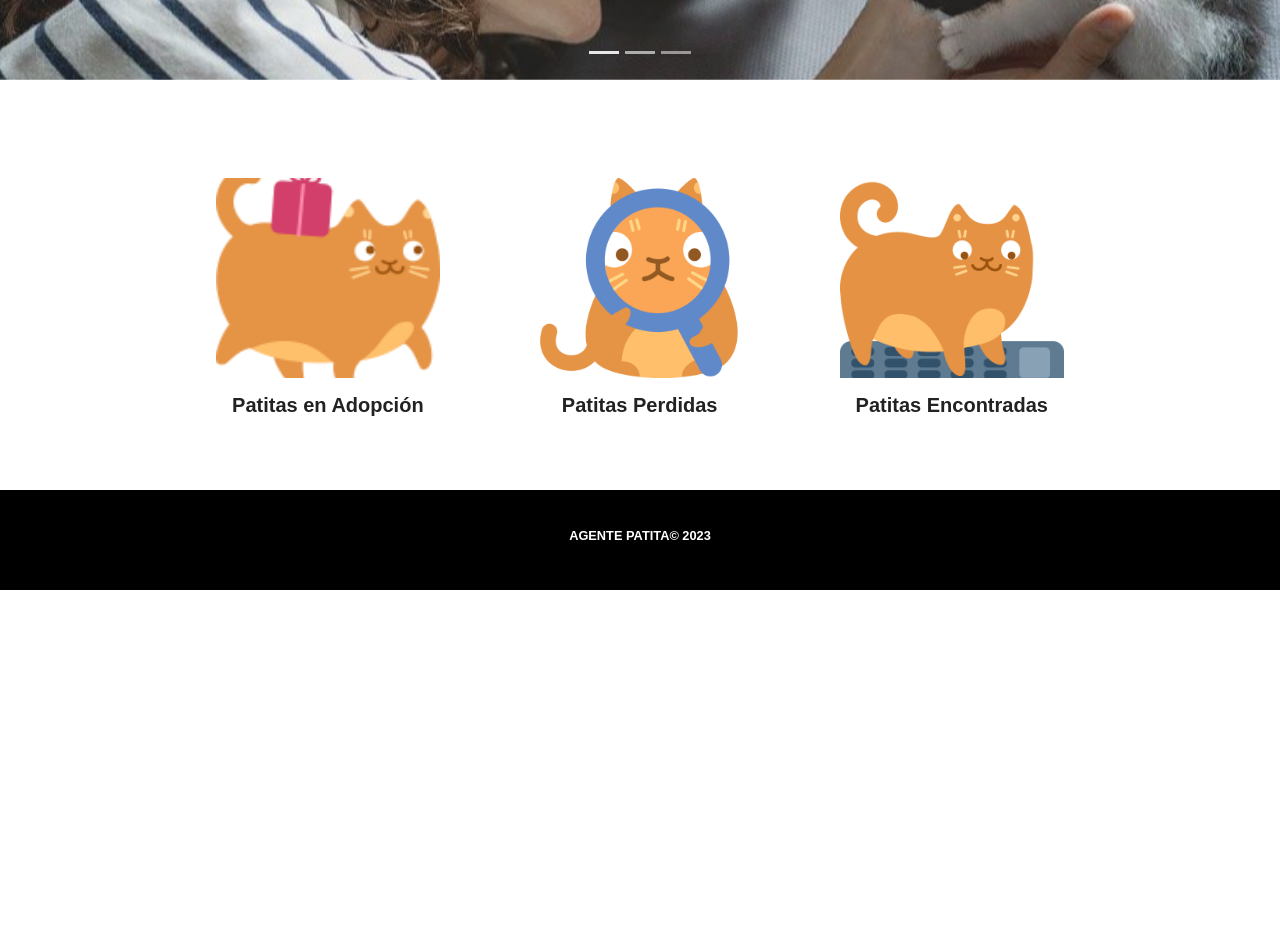
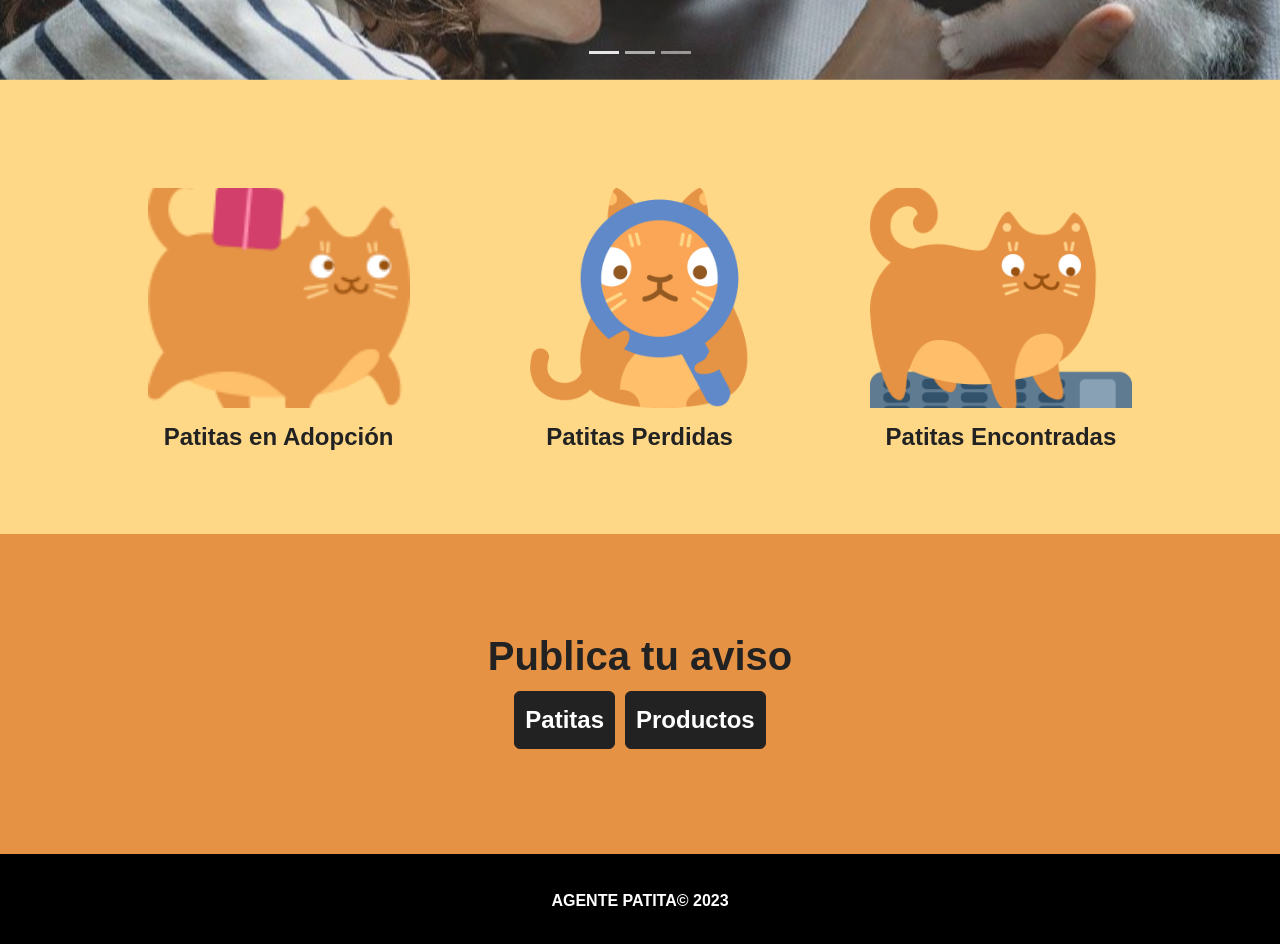
Before and after one commit to Betacor/agentepatita, a Vue app: page / in a window 1280 px wide. Shown: the part 500-1444 px from the top of the page. Before the commit the page ends 1090 px from the top, so only its background shows below. Built offline with nearby package versions, Linux system fonts and the light colour scheme; a web font is replaced by a local one.

Commit message:
Cambia fondo a tonos amarillos, agrega quienes somos y contacto

```diff
--- a/src/App.vue
+++ b/src/App.vue
@@ -7,4 +7,8 @@
 
 <style>
 
+#app{
+  background-color: #ffd887;
+
+}
 </style>
--- a/src/components/AccesoPatitas.vue
+++ b/src/components/AccesoPatitas.vue
@@ -44,16 +44,26 @@
 
   <style scoped>
 
+*{
+  background-color: #ffd887;
+
+}
+
 .container {
   display: flex;
   flex-wrap: wrap;
   justify-content: center;
   margin-top: 3em;
+  /* background-color: #ffd887; */
 }
 
 .card {
-  margin: 50px;
+  margin: 30px;
+  padding: 30px;
   border: 0;
+  background-color: #ffd887;
+
+
 }
 
 .card img {
@@ -65,12 +75,13 @@
 }
 
 .card-img-top {
-  height: 200px; /* ajustar según sea necesario */
-  object-fit: cover; /* para asegurarse de que las imágenes se ajusten al tamaño especificado sin deformarse */
+  height: 220px; /* ajustar según sea necesario */
+  object-fit: cover; /*para asegurarse de que las imágenes se ajusten al tamaño especificado sin deformarse */
 }
 
 .card-title{
   text-align: center;
+  font-size: 1.5em;
 }
 
 </style>
--- /dev/null
+++ b/src/components/AgentePatita.vue
@@ -0,0 +1,56 @@
+<template>
+
+	<div class="container-fluid">
+    <div class="agente col-7">
+      <img src="../assets/img/cat_perdidos.png" alt="">
+      <div>
+        <h5>AgentePatita es un portal de servicio y de ayuda comunitaria dedicado a toda aquella persona que desee adoptar o dar en adopción una mascota, y buscar aquellas que están perdidas o a sus dueños.</h5>
+        <h5>En este espacio también podras acceder a otros portales de productos recomendados para su compra y así regalonear a nuestros peludos con los mejores gadgets.</h5>
+        <h4>Espero que éste espacio sea de tu agrado, si tienes dudas y/o sugerencias del sitio, no dudes en contactarme.</h4>
+        <h4>Saludos de patita Amiga🐾</h4>
+
+      </div>
+
+
+
+
+    </div>
+  </div>
+
+
+</template>
+
+<script setup>
+
+</script>
+
+<style scoped>
+
+h1{
+  display: block;
+}
+
+.container-fluid{
+  background-color: #ffd887;
+  height: auto;
+  display: flex;
+  justify-content: center;
+  align-items: center;
+}
+
+.agente{
+  display: flex;
+  justify-content: center;
+  align-items: center;
+}
+
+img{
+  margin: 2em;
+}
+
+p{
+  font-size: 1.5em;
+  font-weight: bold;
+}
+
+</style>
--- a/src/components/Carousel.vue
+++ b/src/components/Carousel.vue
@@ -10,21 +10,21 @@
       <div class="carousel-item active">
         <img src="../assets/img/gato-mano.jpeg" class="d-block w-100" alt="...">
         <div class="carousel-caption d-none d-md-block">
-          <h5>PATITAS EN ADOPCION</h5>
+          <h5 class="lead">PATITAS EN ADOPCION</h5>
           <p>Adopta una mascota y dale un hogar</p>
         </div>
       </div>
       <div class="carousel-item">
         <img src="../assets/img/encontrados.png" class="d-block w-100" alt="...">
         <div class="carousel-caption d-none d-md-block">
-          <h5>PATITAS PERDIDAS</h5>
+          <h5 class="lead">PATITAS PERDIDAS</h5>
           <p>Busca mascotas que se hayan perdido</p>
         </div>
       </div>
       <div class="carousel-item">
         <img src="../assets/img/lonelycat.jpg" class="d-block w-100" alt="...">
         <div class="carousel-caption d-none d-md-block">
-          <h5>PATITAS ENCONTRADAS</h5>
+          <h5 class="lead">PATITAS ENCONTRADAS</h5>
           <p>Encuentra a los dueños de una mascota perdida</p>
 
         </div>
@@ -69,7 +69,7 @@
 }
 
 .carousel-caption h5 {
-  font-size: 2em;
+  font-size: 2.5em;
 }
 
 .carousel-caption p {
--- a/src/components/Footer.vue
+++ b/src/components/Footer.vue
@@ -25,6 +25,6 @@ h6{
   color: white;
   text-align: center;
   font-weight: light;
-  font-size: 0.8em;
+  font-size: 1em;
 }
 </style>
--- /dev/null
+++ b/src/components/FormContacto.vue
@@ -0,0 +1,53 @@
+<template>
+
+	<div class="container-fluid">
+    <div class="agente col-7">
+      <img src="../assets/img/review.png" alt="">
+      <div>
+        <h4>Formulario de Contacto🐾</h4>
+
+      </div>
+
+
+
+
+    </div>
+  </div>
+
+
+</template>
+
+<script setup>
+
+</script>
+
+<style scoped>
+
+h1{
+  display: block;
+}
+
+.container-fluid{
+  background-color: #ffd887;
+  height: auto;
+  display: flex;
+  justify-content: center;
+  align-items: center;
+}
+
+.agente{
+  display: flex;
+  justify-content: center;
+  align-items: center;
+}
+
+img{
+  margin: 2em;
+}
+
+p{
+  font-size: 1.5em;
+  font-weight: bold;
+}
+
+</style>
--- /dev/null
+++ b/src/components/PublicaAviso.vue
@@ -0,0 +1,58 @@
+<template>
+
+	<div class="container-fluid">
+    <div>
+      <h1>Publica tu aviso</h1>
+      <div class="container-btn">
+        <button type="button" class="btn btn-dark"><a href="/patitas"> Patitas</a></button>
+        <button type="button" class="btn btn-dark"><a href="/patitas"> Productos</a></button>
+        <!-- <button type="button" class="btn btn-dark">Servicios</button> -->
+      </div>
+
+    </div>
+  </div>
+
+
+</template>
+
+<script setup>
+
+</script>
+
+<style scoped>
+
+h1{
+  display: block;
+}
+
+.container-fluid{
+  background-color: #e59244;
+  height: 20em;
+  display: flex;
+  justify-content: center;
+  align-items: center;
+}
+
+h1{
+  text-align: center;
+}
+.btn{
+  margin: 5px;
+  padding: 10px;
+  font-size: 1.5em;
+
+}
+
+.container-btn{
+  display: flex;
+  justify-content: center;
+  align-items: center;
+
+}
+
+a{
+  text-decoration: none;
+  color: white;
+}
+
+</style>
--- a/src/views/Contacto.vue
+++ b/src/views/Contacto.vue
@@ -1,5 +1,6 @@
 <template>
 	<NavBar/>
+  <FormContacto/>
   <Footer/>
 
 
@@ -9,14 +10,16 @@
 <script>
 import NavBar from '@/components/NavBar.vue';
 import Footer from '@/components/Footer.vue';
+import FormContacto from '@/components/FormContacto.vue';
 
 
 export default {
 	name: "Contacto",
 	components:{
-		NavBar,
-    Footer
-	}
+    NavBar,
+    Footer,
+    FormContacto
+  }
 }
 
 </script>
--- a/src/views/Home.vue
+++ b/src/views/Home.vue
@@ -2,6 +2,7 @@
   <NavBar/>
   <Carousel/>
   <AccesoPatitas/>
+  <PublicaAviso/>
   <Footer/>
 
 </template>
@@ -11,6 +12,7 @@
 import NavBar from '@/components/NavBar.vue';
 import Carousel from '@/components/Carousel.vue';
 import AccesoPatitas from '@/components/AccesoPatitas.vue';
+import PublicaAviso from '@/components/PublicaAviso.vue';
 import Footer from '@/components/Footer.vue';
 
 
@@ -21,7 +23,18 @@ export default {
     NavBar,
     Carousel,
     AccesoPatitas,
-    Footer
-  }
+    PublicaAviso,
+    Footer,
+
+}
 }
 </script>
+
+<style scoped>
+
+*{
+  background-color: #ffd887;
+
+}
+
+</style>
--- a/src/views/QuienesSomos.vue
+++ b/src/views/QuienesSomos.vue
@@ -1,11 +1,13 @@
 <template>
   <NavBar/>
+  <AgentePatita/>
   <Footer/>
 
 </template>
 
 <script>
 import NavBar from '@/components/NavBar.vue';
+import AgentePatita from '@/components/AgentePatita.vue';
 import Footer from '@/components/Footer.vue';
 
 
@@ -13,6 +15,7 @@ export default {
 	name: "QuienesSomos",
 	components:{
 		NavBar,
+    AgentePatita,
     Footer
 	}
 }
```
Also changed, not shown: src/assets/img/review.png (added).
